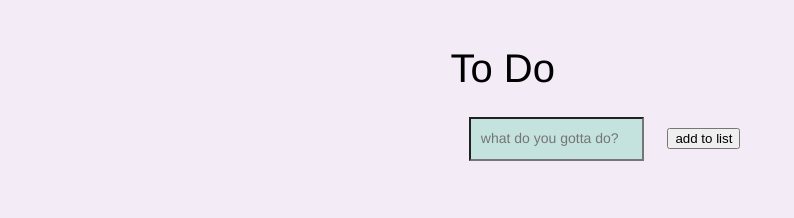
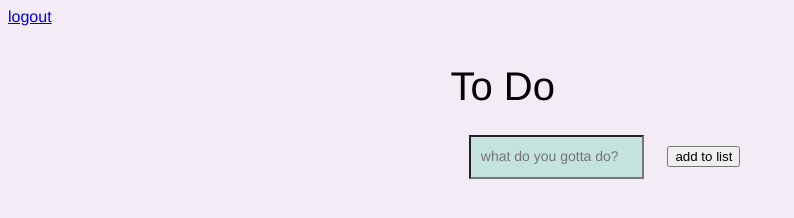
Before and after one commit to k-schrattenholzer/To-Dos, a plain HTML site: page to-do/index.html in a window 1280 px wide. Shown: the whole page, without its empty margins (0-794 px from the left). Drawn offline with Linux system fonts and the light colour scheme.

Commit message:
cleaned up for eslint check

```diff
--- a/sign-up/signup.js
+++ b/sign-up/signup.js
@@ -1,4 +1,4 @@
-import { setUser, getUser, createUser } from '../local-storage-utils.js';
+import { createUser } from '../local-storage-utils.js';
 
 const newUserForm = document.getElementById('new-user-form');
 // const allUsers = getAllUsers();
--- a/to-do/index.html
+++ b/to-do/index.html
@@ -9,6 +9,7 @@
 
 <body>
     <header id='header'>
+      <a id='logout' href='../index.html'>logout</a>
     </header>
     <main>
         <div>
--- a/to-do/todo.js
+++ b/to-do/todo.js
@@ -1,4 +1,4 @@
-import { addToDoItem, getToDoList, getUser, itemCompleted } from '../local-storage-utils.js';
+import { addToDoItem, getToDoList, itemCompleted } from '../local-storage-utils.js';
 
 // const userArray = getUser();
 // const itemsToDo = getToDoList();
@@ -15,9 +15,6 @@ const userName = urlParams.get('username');
 inputEl.placeholder = 'what do you gotta do?';
 renderToDoList(toDoList);
 renderHeader(userName);
-
-
-
 
 
 addItemButton.addEventListener('click', (e) => {
```
Also changed, not shown: test/example.test.js (+1 -1 lines).
